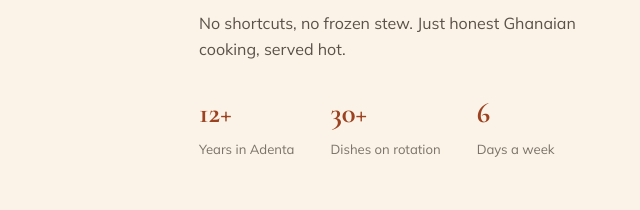
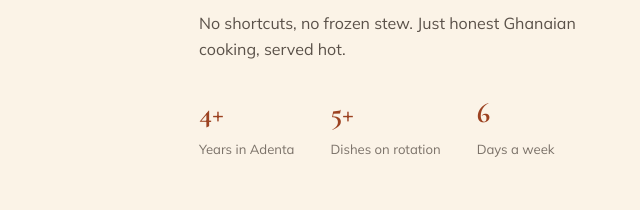
Before and after one commit to jonathanboateng/BIG-FAMILY-KITCHEN, a plain HTML site: page index.html in a window 1280 px wide. Shown: the part 1410-1620 px from the top of the page, 299-939 px from the left. Drawn offline with nearby package versions, Linux system fonts and the light colour scheme.

Commit message:
Update index.html

```diff
--- a/index.html
+++ b/index.html
@@ -331,8 +331,8 @@
       <p>Big Family Kitchen started as a small family table in Adenta and grew into a place the whole street stops by for lunch. Every dish is made the same way it always has been — fresh ingredients from Makola Market, slow-cooked stews, and recipes passed down two generations.</p>
       <p>No shortcuts, no frozen stew. Just honest Ghanaian cooking, served hot.</p>
       <div class="about-stats">
-        <div><strong>12+</strong><span>Years in Adenta</span></div>
-        <div><strong>30+</strong><span>Dishes on rotation</span></div>
+        <div><strong>4+</strong><span>Years in Adenta</span></div>
+        <div><strong>5+</strong><span>Dishes on rotation</span></div>
         <div><strong>6</strong><span>Days a week</span></div>
       </div>
     </div>
```
